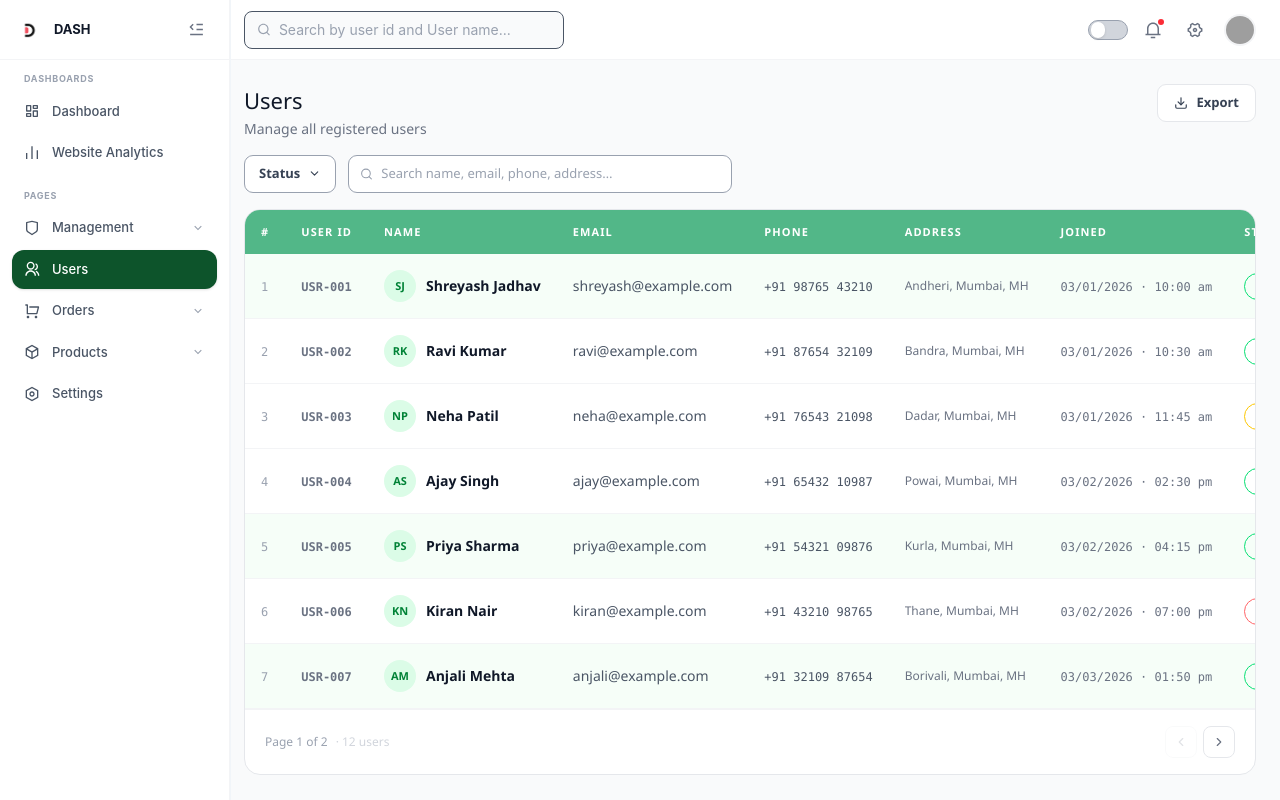
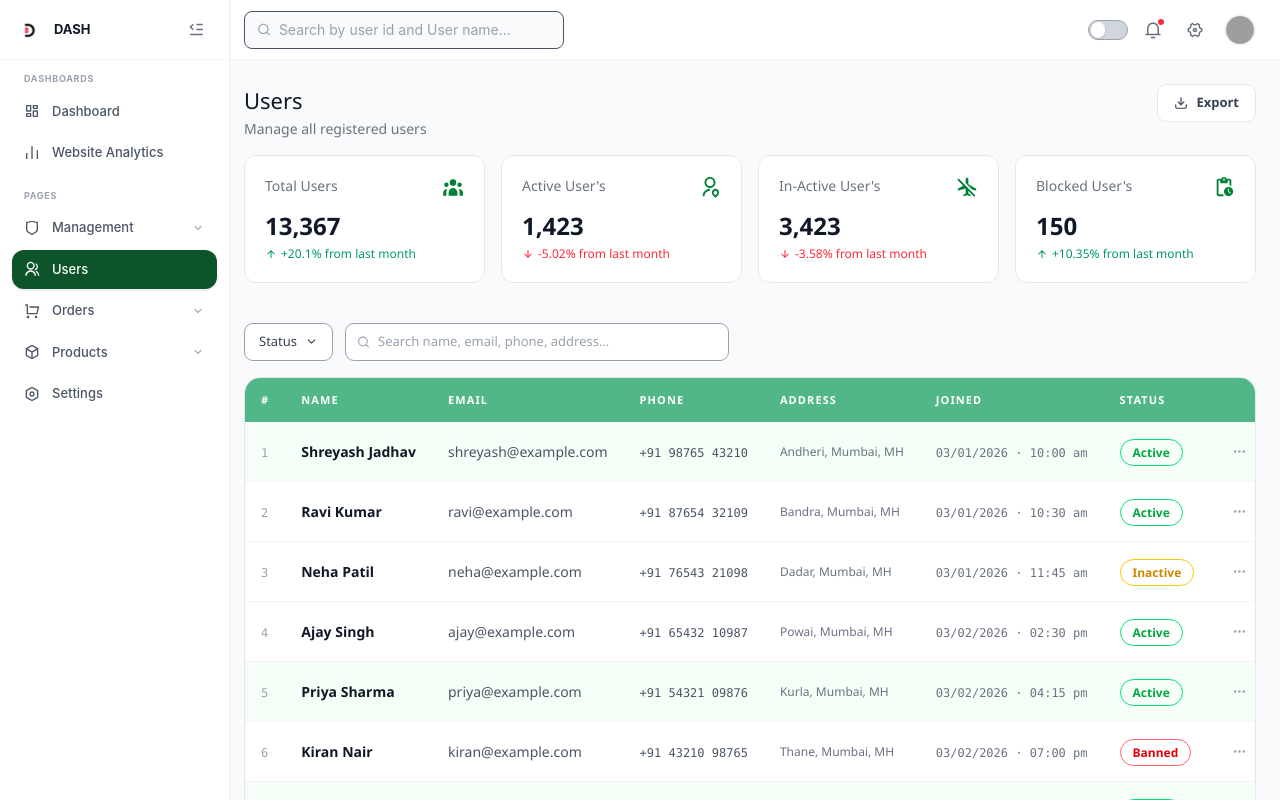
Before and after one commit to sj8687/admin-dash, a React (Vite) app: page /users in a window 1280 px wide. Built offline with nearby package versions, Linux system fonts and the light colour scheme; grey boxes are pictures that could not be loaded.

Commit message:
added stats card in user,partner,driver-card

```diff
--- a/src/Component/dashboards/StatCard.tsx
+++ b/src/Component/dashboards/StatCard.tsx
@@ -2,9 +2,12 @@ import React from "react";
 import { RiArrowUpLine, RiArrowDownLine } from "react-icons/ri";
 import {GiMoneyStack} from "react-icons/gi"
 import { FaBoxOpen,FaTruckMoving } from "react-icons/fa";
-import { MdOutlinePendingActions } from "react-icons/md";
+import { MdOutlinePendingActions,MdOutlineDirectionsBike,MdOutlineAirplanemodeInactive } from "react-icons/md";
+import {HiUserGroup} from "react-icons/hi";
+import { RiUserLocationLine } from "react-icons/ri";
+
+
 import type { StatCard } from "../../Types/types";
-
 
 
 
@@ -13,6 +16,10 @@ const iconMap: Record<string, React.ReactNode> = {
   FaBoxOpen: <FaBoxOpen size={22} />,
   FaTruckMoving: <FaTruckMoving size={22} />,
   MdOutlinePendingActions: <MdOutlinePendingActions size={22} />,
+  MdOutlineDirectionsBike: <MdOutlineDirectionsBike size={22} />,
+  MdOutlineAirplanemodeInactive: <MdOutlineAirplanemodeInactive size={22} />,
+  HiUserGroup: <HiUserGroup size={22} />,
+  RiUserLocationLine: <RiUserLocationLine size={22} />,
 };
 
 interface StatCardProps {
--- a/src/Component/layouts/DashboardLayout.tsx
+++ b/src/Component/layouts/DashboardLayout.tsx
@@ -4,7 +4,6 @@ import { SidebarContext, useSidebarState } from "./SidebarContext";
 import Sidebar from "../dashboards/Sidebar";
 import Topbar from "./Topbar";
 import {ThemeContext, useThemeState } from "./darkmode";
-
 
 
 const DashboardLayout: React.FC = () => {
--- a/src/Data/mockdata.ts
+++ b/src/Data/mockdata.ts
@@ -138,6 +138,132 @@ export const statCards: StatCard[] = [
     icon: "MdOutlinePendingActions",
   },
 ];
+
+
+
+
+export const DriverstatCards: StatCard[] = [
+  {
+    id: "Driver",
+    title: "Total Driver's",
+    value: "35,567",
+    change: "+20.1% from last month",
+    changeType: "positive",
+    icon: "FaTruckMoving",
+  },
+  {
+    id: "Active Driver",
+    title: "Active Driver's",
+    value: "1,423",
+    change: "+5.02% from last month",
+    changeType: "positive",
+    icon: "MdOutlineDirectionsBike",
+  },
+  {
+    id: "In-Active Driver's",
+    title: "In-Active Driver's",
+    value: "3,423",
+    change: "-3.58% from last month",
+    changeType: "negative",
+    icon: "MdOutlineAirplanemodeInactive",
+  },
+  {
+    id: "Block",
+    title: "Blocked Driver's",
+    value: "150",
+    change: "+10.35% from last month",
+    changeType: "positive",
+    icon: "MdOutlinePendingActions",
+  },
+
+];
+
+
+
+
+
+
+export const PartnerStatsCards: StatCard[] = [
+  {
+    id: "Driver",
+    title: "Total Verify Partner's",
+    value: "13,367",
+    change: "+20.1% from last month",
+    changeType: "positive",
+    icon: "FaTruckMoving",
+  },
+  {
+    id: "Pending Partner's",
+    title: "Pending Partner's",
+    value: "1,423",
+    change: "-5.02% from last month",
+    changeType: "negative",
+    icon: "MdOutlineDirectionsBike",
+  },
+  {
+    id: " cancel",
+    title: "Canceled Partner's",
+    value: "3,423",
+    change: "-3.58% from last month",
+    changeType: "negative",
+    icon: "MdOutlineAirplanemodeInactive",
+  },
+  {
+    id: "Block",
+    title: "Blocked Partner's",
+    value: "150",
+    change: "+10.35% from last month",
+    changeType: "positive",
+    icon: "MdOutlinePendingActions",
+  },
+
+];
+
+
+
+
+
+export const UsersStatsCards: StatCard[] = [
+  {
+    id: "Users",
+    title: "Total Users",
+    value: "13,367",
+    change: "+20.1% from last month",
+    changeType: "positive",
+    icon: "HiUserGroup",
+  },
+  {
+    id: "Active User's",
+    title: "Active User's",
+    value: "1,423",
+    change: "-5.02% from last month",
+    changeType: "negative",
+    icon: "RiUserLocationLine",
+  },
+  {
+    id: "In-Active User's",
+    title: "In-Active User's",
+    value: "3,423",
+    change: "-3.58% from last month",
+    changeType: "negative",
+    icon: "MdOutlineAirplanemodeInactive",
+  },
+  {
+    id: "Block",
+    title: "Blocked User's",
+    value: "150",
+    change: "+10.35% from last month",
+    changeType: "positive",
+    icon: "MdOutlinePendingActions",
+  },
+
+];
+
+
+
+
+
+
 
 // ── Chart Data ────────────────────────────────────────────────
 export const chartData: ChartDataPoint[] = [
--- a/src/Pages/AnalyticsPage.tsx
+++ b/src/Pages/AnalyticsPage.tsx
@@ -63,21 +63,26 @@ const TICKET_STATS: TicketStat[] = [
   { label: "Response Time", value: 1, icon: <MessageCircle size={14} />, color: "#84cc16" },
 ];
 
+
+
+
 // ─── SVG Helpers ──────────────────────────────────────────────────────────────
 
 function BarChart({ data }: { data: BarPoint[] }) {
   const max = Math.max(...data.map((d) => d.value));
 
-  const W = 320;
   const H = 140;
+  const gap = 4;
+  const bw = 100 / data.length - gap;
+  const W = 100;
 
-  const bw = 40; // wider bars
-  const gap = 10; // fixed small gap between bars
-  const startX = 0; // start from left edge
   return (
-    <svg viewBox={`0 0  ${H + 24}`} className="lg:w-full h-[160px]">
+    <svg
+      viewBox={`0 0 ${W} ${H + 24}`}
+      className="w-full h-[140px] sm:h-[160px] lg:h-[200px]"
+      preserveAspectRatio="none"
+    >
       <defs>
-        {/* Dark gradient like image */}
         <linearGradient id="barGrad" x1="0" y1="0" x2="0" y2="1">
           <stop offset="0%" stopColor="#22c55e" />
           <stop offset="60%" stopColor="#16a34a" />
@@ -87,7 +92,8 @@ function BarChart({ data }: { data: BarPoint[] }) {
 
       {data.map((d, i) => {
         const bh = (d.value / max) * H;
-        const x = startX + i * (bw + gap); const y = H - bh;
+        const x = i * (bw + gap);
+        const y = H - bh;
 
         return (
           <g key={i}>
@@ -96,17 +102,14 @@ function BarChart({ data }: { data: BarPoint[] }) {
               y={y}
               width={bw}
               height={bh}
-              rx="8"
+              rx="2"
               fill="url(#barGrad)"
-              style={{ filter: "drop-shadow(0px 4px 6px rgba(0,0,0,0.25))" }}
             />
-
-            {/* Day label */}
             <text
-              x={x + bw / 2}
-              y={H + 16}
+              x={x + bw / 1.5}
+              y={H + 17}
               textAnchor="middle"
-              fontSize="10"
+              fontSize="5"
               fill="#9ca3af"
             >
               {d.day}
@@ -117,6 +120,10 @@ function BarChart({ data }: { data: BarPoint[] }) {
     </svg>
   );
 }
+
+
+
+
 
 function AreaChart({ data }: { data: LinePoint[] }) {
   const W = 400, H = 100;
--- a/src/Pages/ProjectManagementPage.tsx
+++ b/src/Pages/ProjectManagementPage.tsx
@@ -1,11 +1,10 @@
 import React, { useEffect, useState } from "react";
-import { RiCalendarLine, RiDownloadLine } from "react-icons/ri";
+import { RiCalendarLine } from "react-icons/ri";
 import { statCards } from "../Data/mockdata";
 import StatCardComponent from "../Component/dashboards/StatCard";
 import ProjectsChart from "../Component/dashboards/ProjectsChart";
-import ProfessionalsCard from "../Component/dashboards/ProfessionalsCard";
+import ProfessionalsCard from "../Component/dashboards/RatingCard";
 import RecentProjectsTable from "@/Component/dashboards/OrdersSummary";
-import DeliveryPartnerPage from "./DriverListPage";
 
 
 
--- a/src/Pages/UsersPage.tsx
+++ b/src/Pages/UsersPage.tsx
@@ -5,10 +5,11 @@ import {
   Search, Download, MoreHorizontal,
   ChevronLeft, ChevronRight, ChevronDown,
 } from "lucide-react";
-import { DUMMY_USERS } from "@/Data/mockdata";
+import { DUMMY_USERS, UsersStatsCards } from "@/Data/mockdata";
+import StatCardComponent from "@/Component/dashboards/StatCard";
 
 
-export type UserRole   = "Admin" | "User" | "Manager" | "Support";
+export type UserRole = "Admin" | "User" | "Manager" | "Support";
 export type UserStatus = "Active" | "Inactive" | "Banned";
 
 const PAGE_SIZE = 7;
@@ -23,9 +24,9 @@ function formatDate(iso: string) {
 
 function StatusBadge({ status }: { status: UserStatus }) {
   const cfg: Record<UserStatus, string> = {
-    Active:   "border border-green-400 text-green-600 dark:text-green-400",
+    Active: "border border-green-400 text-green-600 dark:text-green-400",
     Inactive: "border border-yellow-400 text-yellow-600 dark:text-yellow-400",
-    Banned:   "border border-red-400   text-red-600   dark:text-red-400",
+    Banned: "border border-red-400   text-red-600   dark:text-red-400",
   };
   return (
     <span className={`px-3 py-1 rounded-full text-xs font-semibold bg-transparent ${cfg[status]}`}>
@@ -51,21 +52,21 @@ function StatusBadge({ status }: { status: UserStatus }) {
 // ─── Component ────────────────────────────────────────────────────────────────
 
 export default function UsersPage() {
-  const [search,       setSearch]       = useState("");
+  const [search, setSearch] = useState("");
   const [statusFilter, setStatusFilter] = useState<"all" | UserStatus>("all");
-  const [page,         setPage]         = useState(1);
-  const [menuOpen,     setMenuOpen]     = useState<string | null>(null);
-  const [statusOpen,   setStatusOpen]   = useState(false);
+  const [page, setPage] = useState(1);
+  const [menuOpen, setMenuOpen] = useState<string | null>(null);
+  const [statusOpen, setStatusOpen] = useState(false);
 
   const filtered = useMemo(() => {
     let list = [...DUMMY_USERS];
     const q = search.trim().toLowerCase();
     if (q) {
       list = list.filter((u) =>
-        u.name.toLowerCase().includes(q)   ||
-        u.email.toLowerCase().includes(q)  ||
-        u.phone.includes(q)                ||
-        u.address.toLowerCase().includes(q)||
+        u.name.toLowerCase().includes(q) ||
+        u.email.toLowerCase().includes(q) ||
+        u.phone.includes(q) ||
+        u.address.toLowerCase().includes(q) ||
         u.id.toLowerCase().includes(q)
       );
     }
@@ -74,10 +75,10 @@ export default function UsersPage() {
   }, [search, statusFilter]);
 
   const totalPages = Math.max(1, Math.ceil(filtered.length / PAGE_SIZE));
-  const safePage   = Math.min(page, totalPages);
-  const paged      = filtered.slice((safePage - 1) * PAGE_SIZE, safePage * PAGE_SIZE);
+  const safePage = Math.min(page, totalPages);
+  const paged = filtered.slice((safePage - 1) * PAGE_SIZE, safePage * PAGE_SIZE);
 
-  const handleSearch = (v: string) => { setSearch(v);       setPage(1); };
+  const handleSearch = (v: string) => { setSearch(v); setPage(1); };
   const handleStatus = (v: typeof statusFilter) => { setStatusFilter(v); setStatusOpen(false); setPage(1); };
 
   // Export to Excel
@@ -91,8 +92,8 @@ export default function UsersPage() {
       .map((r) => r.map((c) => `"${String(c).replace(/"/g, '""')}"`).join(","))
       .join("\n");
     const blob = new Blob([csv], { type: "application/vnd.ms-excel;charset=utf-8" });
-    const url  = URL.createObjectURL(blob);
-    const a    = document.createElement("a");
+    const url = URL.createObjectURL(blob);
+    const a = document.createElement("a");
     a.href = url; a.download = "users.xls"; a.click();
     URL.revokeObjectURL(url);
   };
@@ -126,15 +127,24 @@ export default function UsersPage() {
         </button>
       </div>
 
+
+      <div className="grid grid-cols-2  lg:grid-cols-4 gap-4">
+        {UsersStatsCards.map((card) => (
+          <StatCardComponent key={card.id} card={card} />
+        ))}
+      </div>
+<br />
+
+
       {/* ── Filters ── */}
       <div className="flex items-center gap-3">
         {/* Status dropdown */}
         <div className="relative" onClick={(e) => e.stopPropagation()}>
           <button
             onClick={() => setStatusOpen((o) => !o)}
-            className="inline-flex items-center gap-2 px-3.5 py-2 rounded-[9px] text-[13px] font-semibold border
+            className="inline-flex items-center gap-2 px-3.5 py-2 rounded-[9px] text-[13px] font-medium border
                        bg-white border-gray-400 text-gray-700 hover:bg-gray-50
-                       dark:bg-[#181818] dark:border-[#2a2a2a] dark:text-zinc-300 dark:hover:bg-[#222]"
+                       dark:bg-[#181818] dark:border-[#a78080] dark:text-zinc-300 dark:hover:bg-[#222]"
           >
             Status
             <ChevronDown size={13} className={`transition-transform duration-200 ${statusOpen ? "rotate-180" : ""}`} />
@@ -169,7 +179,7 @@ export default function UsersPage() {
             onChange={(e) => handleSearch(e.target.value)}
             className="w-full pl-8 pr-4 py-2 rounded-[9px] text-[13px] outline-none
                        bg-white border border-gray-400 text-gray-800 placeholder-gray-400 focus:ring-1 focus:ring-gray-300
-                       dark:bg-[#181818] dark:border-[#2a2a2a] dark:text-zinc-300 dark:placeholder-zinc-600 dark:focus:ring-zinc-700"
+                       dark:bg-[#181818] dark:border-[#857171] dark:text-zinc-300 dark:placeholder-zinc-600 dark:focus:ring-zinc-700"
           />
         </div>
       </div>
@@ -184,7 +194,7 @@ export default function UsersPage() {
             <thead>
               <tr className="bg-[#52B788]">
                 <th className={`${thCls} w-10`}>#</th>
-                <th className={thCls}>User ID</th>
+                {/* <th className={thCls}>User ID</th> */}
                 <th className={thCls}>Name</th>
                 <th className={thCls}>Email</th>
                 <th className={thCls}>Phone</th>
@@ -205,9 +215,9 @@ export default function UsersPage() {
                 </tr>
               ) : (
                 paged.map((u, i) => {
-                  const serial  = (safePage - 1) * PAGE_SIZE + i + 1;
-                  const isEven  = i % 2 === 0;
-                  const rowBg   = u.status === "Active" && isEven
+                  const serial = (safePage - 1) * PAGE_SIZE + i + 1;
+                  const isEven = i % 2 === 0;
+                  const rowBg = u.status === "Active" && isEven
                     ? "bg-green-50/60 dark:bg-green-950/10"
                     : "bg-white dark:bg-[#0f0f0f]";
 
@@ -223,19 +233,19 @@ export default function UsersPage() {
                       </td>
 
                       {/* User ID */}
-                      <td className={`${tdCls} ${borderB}`}>
+                      {/* <td className={`${tdCls} ${borderB}`}>
                         <span className="text-xs font-mono font-semibold text-gray-500 dark:text-zinc-500">{u.id}</span>
-                      </td>
+                      </td> */}
 
                       {/* Name */}
                       <td className={`${tdCls} ${borderB}`}>
                         <div className="flex items-center gap-2.5">
                           {/* Avatar initials */}
-                          <div className="w-8 h-8 rounded-full bg-green-100 dark:bg-green-900/40 flex items-center justify-center shrink-0">
-                            <span className="text-[11px] font-bold text-green-700 dark:text-green-400">
+                          {/* <div className="w-8 h-8 rounded-full bg-green-100 dark:bg-green-900/40 flex items-center justify-center shrink-0"> */}
+                            {/* <span className="text-[11px] font-bold text-green-700 dark:text-green-400">
                               {u.name.split(" ").map((n) => n[0]).join("").slice(0, 2)}
-                            </span>
-                          </div>
+                            </span> */}
+                          {/* </div> */}
                           <span className="font-semibold text-gray-900 dark:text-zinc-100">{u.name}</span>
                         </div>
                       </td>
```
Also changed, not shown: src/Pages/DriverListPage.tsx (+23 -11 lines), src/Pages/PartnerVerifylist.tsx (+12 -0 lines), src/Component/dashboards/ProjectEfficiency.tsx (deleted), src/Component/dashboards/RatingCard.tsx (renamed from src/Component/dashboards/ProfessionalsCard.tsx). Lines whose indentation alone changed are shown as unchanged.
